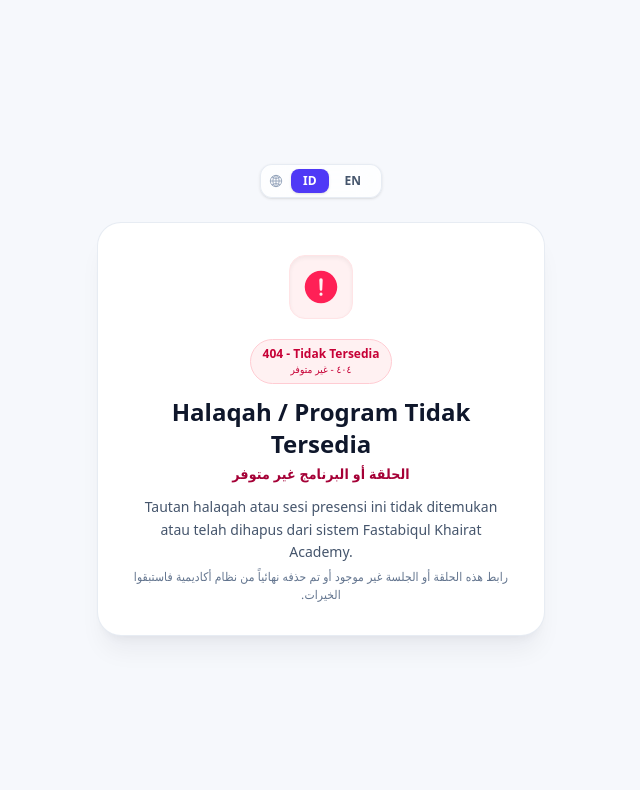
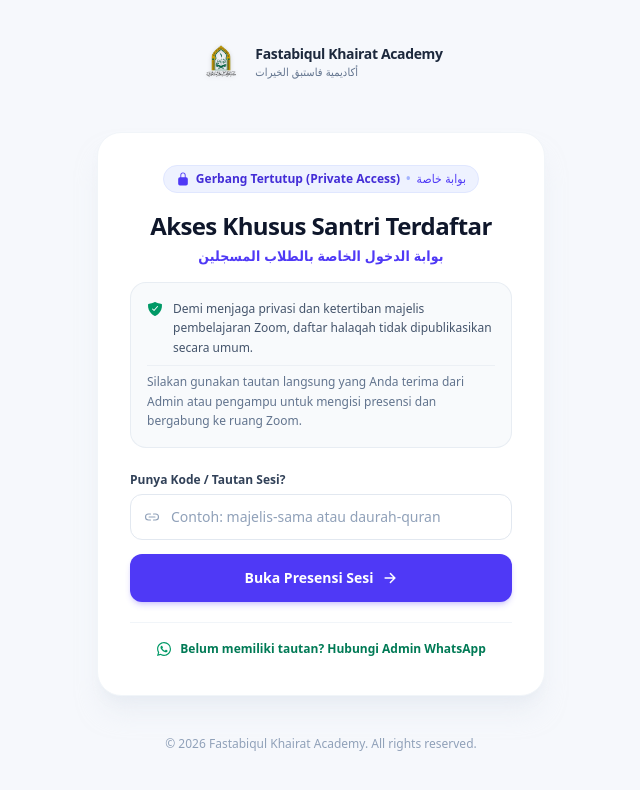
Before and after one commit to dimasprass15/fka, a Next.js app: page /presensi in a window 1280 px wide. Shown: the top 790 px of the page, without its empty margins (319-959 px from the left). Built offline with nearby package versions, Linux system fonts and the light colour scheme; no server answers; the database is empty.

Commit message:
feat: private attendance portal for presensi.fastabiq.site

```diff
--- /dev/null
+++ b/src/app/presensi/page.tsx
@@ -0,0 +1,168 @@
+"use client";
+
+import React, { useState } from "react";
+import Image from "next/image";
+import { useRouter } from "next/navigation";
+import {
+  IoLockClosed,
+  IoShieldCheckmark,
+  IoArrowForward,
+  IoLogoWhatsapp,
+  IoLinkOutline,
+  IoAlertCircle,
+} from "react-icons/io5";
+
+export default function PresensiPrivatePortalPage() {
+  const router = useRouter();
+  const [code, setCode] = useState("");
+  const [error, setError] = useState("");
+
+  const handleSubmit = (e: React.FormEvent) => {
+    e.preventDefault();
+    setError("");
+
+    let cleaned = code.trim();
+    if (!cleaned) {
+      setError("Silakan masukkan kode atau tautan sesi halaqah Anda.");
+      return;
+    }
+
+    // Jika santri menempelkan URL lengkap (misal: https://presensi.fastabiq.site/majelis-sama)
+    try {
+      if (cleaned.startsWith("http://") || cleaned.startsWith("https://")) {
+        const parsed = new URL(cleaned);
+        cleaned = parsed.pathname.replace(/^\/+/, "");
+      }
+    } catch {
+      // Abaikan jika bukan URL valid, gunakan teks aslinya
+    }
+
+    // Bersihkan slash di awal atau akhir
+    cleaned = cleaned.replace(/^\/+/, "").replace(/\/+$/, "").toLowerCase();
+
+    if (!cleaned) {
+      setError("Kode halaqah tidak valid. Periksa kembali tautan Anda.");
+      return;
+    }
+
+    router.push(`/${cleaned}`);
+  };
+
+  return (
+    <div className="min-h-screen bg-[#F6F8FC] text-slate-900 py-8 px-4 flex flex-col justify-between items-center">
+      {/* ── Top Header ──────────────────────────────────────────────────────── */}
+      <header className="max-w-md w-full flex items-center justify-center gap-3 pt-2 pb-6">
+        <div className="relative h-11 w-11 shrink-0 p-0.5">
+          <Image
+            src="/logo.png"
+            alt="Logo Fastabiqul Khairat Academy"
+            width={44}
+            height={44}
+            className="object-contain drop-shadow-sm"
+            priority
+          />
+        </div>
+        <div className="flex flex-col text-start">
+          <span className="font-bold text-sm tracking-tight text-slate-800">
+            Fastabiqul Khairat Academy
+          </span>
+          <span className="text-[11px] text-slate-500 font-arabic leading-tight">
+            أكاديمية فاستبق الخيرات
+          </span>
+        </div>
+      </header>
+
+      {/* ── Main Private Card ──────────────────────────────────────────────── */}
+      <main className="max-w-md w-full my-auto">
+        <div className="bg-white rounded-3xl p-6 sm:p-8 shadow-xl shadow-slate-200/50 border border-slate-100 text-center">
+          {/* Private Access Badge */}
+          <div className="inline-flex items-center gap-1.5 px-3 py-1 rounded-full bg-indigo-50 border border-indigo-100 text-indigo-700 text-xs font-semibold mb-4">
+            <IoLockClosed className="h-3.5 w-3.5 text-indigo-600" />
+            <span>Gerbang Tertutup (Private Access)</span>
+            <span className="text-indigo-300">•</span>
+            <span className="font-arabic font-normal text-indigo-600">بوابة خاصة</span>
+          </div>
+
+          {/* Titles */}
+          <h1 className="text-xl sm:text-2xl font-extrabold text-slate-900 tracking-tight leading-snug">
+            Akses Khusus Santri Terdaftar
+          </h1>
+          <p className="text-sm font-bold text-indigo-600 font-arabic mt-1">
+            بوابة الدخول الخاصة بالطلاب المسجلين
+          </p>
+
+          {/* Information & Privacy Note */}
+          <div className="mt-4 p-4 rounded-2xl bg-slate-50 border border-slate-200/70 text-start space-y-2">
+            <div className="flex items-start gap-2.5">
+              <IoShieldCheckmark className="h-4 w-4 text-emerald-600 mt-0.5 shrink-0" />
+              <p className="text-xs text-slate-600 leading-relaxed">
+                Demi menjaga privasi dan ketertiban majelis pembelajaran Zoom, daftar halaqah tidak dipublikasikan secara umum.
+              </p>
+            </div>
+            <p className="text-xs text-slate-500 leading-relaxed pt-1.5 border-t border-slate-200/50 font-normal">
+              Silakan gunakan tautan langsung yang Anda terima dari Admin atau pengampu untuk mengisi presensi dan bergabung ke ruang Zoom.
+            </p>
+          </div>
+
+          {/* Form Direct Slug / Code Input */}
+          <form onSubmit={handleSubmit} className="mt-6 space-y-3.5">
+            <div className="text-start">
+              <label htmlFor="session-code" className="block text-xs font-bold text-slate-700 mb-1.5">
+                Punya Kode / Tautan Sesi?
+              </label>
+              <div className="relative">
+                <div className="absolute inset-y-0 left-0 pl-3.5 flex items-center pointer-events-none text-slate-400">
+                  <IoLinkOutline className="h-4 w-4" />
+                </div>
+                <input
+                  id="session-code"
+                  type="text"
+                  value={code}
+                  onChange={(e) => {
+                    setCode(e.target.value);
+                    if (error) setError("");
+                  }}
+                  placeholder="Contoh: majelis-sama atau daurah-quran"
+                  className="w-full rounded-xl border border-slate-200 pl-10 pr-3.5 py-3 text-xs sm:text-sm text-slate-900 placeholder:text-slate-400 focus:outline-none focus:ring-2 focus:ring-indigo-500 focus:border-indigo-500 transition-all bg-white"
+                />
+              </div>
+            </div>
+
+            {error && (
+              <div className="p-3 rounded-xl bg-rose-50 border border-rose-200 text-xs text-rose-700 flex items-center gap-2 text-start">
+                <IoAlertCircle className="h-4 w-4 shrink-0 text-rose-600" />
+                <span>{error}</span>
+              </div>
+            )}
+
+            <button
+              type="submit"
+              className="w-full flex items-center justify-center gap-2 rounded-xl bg-indigo-600 hover:bg-indigo-700 text-white font-bold py-3.5 px-4 shadow-md shadow-indigo-600/20 transition-all text-xs sm:text-sm cursor-pointer group"
+            >
+              <span>Buka Presensi Sesi</span>
+              <IoArrowForward className="h-4 w-4 transition-transform group-hover:translate-x-1" />
+            </button>
+          </form>
+
+          {/* WhatsApp Admin Help Button */}
+          <div className="mt-5 pt-4 border-t border-slate-100">
+            <a
+              href="https://wa.me/6281234567890?text=Assalamu'alaikum%20Admin%20FKA,%20saya%20santri%20terdaftar%20ingin%20menanyakan%20tautan%20presensi%20halaqah%20saya."
+              target="_blank"
+              rel="noopener noreferrer"
+              className="inline-flex items-center gap-2 text-xs font-semibold text-emerald-700 hover:text-emerald-800 transition-colors"
+            >
+              <IoLogoWhatsapp className="h-4 w-4 text-emerald-600" />
+              <span>Belum memiliki tautan? Hubungi Admin WhatsApp</span>
+            </a>
+          </div>
+        </div>
+      </main>
+
+      {/* ── Footer ───────────────────────────────────────────────────────── */}
+      <footer className="text-center text-xs text-slate-400 py-4">
+        © {new Date().getFullYear()} Fastabiqul Khairat Academy. All rights reserved.
+      </footer>
+    </div>
+  );
+}
--- a/src/middleware.ts
+++ b/src/middleware.ts
@@ -11,9 +11,9 @@ export function middleware(request: NextRequest) {
 
   // 1. Logika untuk Subdomain Presensi (presensi.fastabiq.site)
   if (isPresensiSubdomain) {
-    // Jika root tanpa slug (https://presensi.fastabiq.site/), arahkan ke landing page utama
+    // Jika root tanpa slug (https://presensi.fastabiq.site/), tampilkan Laman Portal Presensi Private
     if (pathname === "/") {
-      return NextResponse.redirect(new URL("https://fastabiq.site", request.url));
+      return NextResponse.rewrite(new URL("/presensi", request.url));
     }
     // Jika mengakses halaman profil umum di subdomain presensi, arahkan ke landing page
     if (
```
